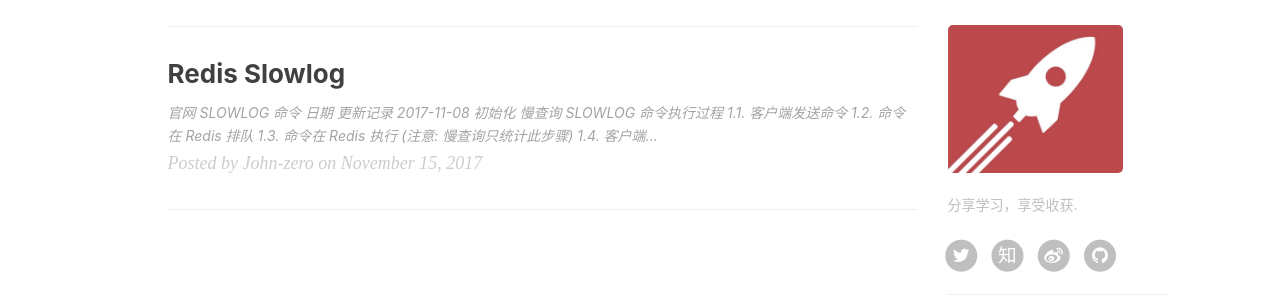
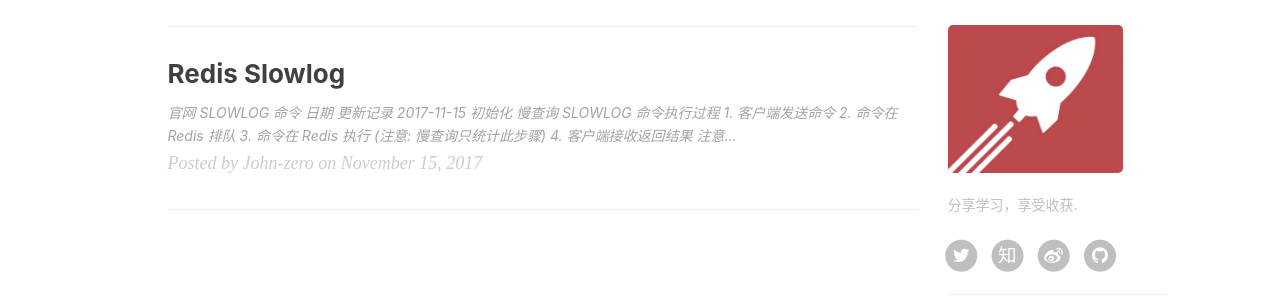
Before and after one commit to John-zero/John-zero.github.io, a Jekyll site: the page built from index.html, in a window 1280 px wide. Shown: the part 601-898 px from the top of the page. Built offline with Jekyll 4.4.1, drawn with Linux system fonts in a browser that asks for light colours; nearby versions of some CDN libraries; the list of posts is cut into pages by our own code; comment, search, counter and statistics services are not loaded.

Commit message:
test markdown template

```diff
--- a/_posts/2017-11-15-redis-slowlog.markdown
+++ b/_posts/2017-11-15-redis-slowlog.markdown
@@ -17,20 +17,16 @@
 
 日期 		| 更新记录
 ------------|-----------------------
-2017-11-08	| 初始化 慢查询 SLOWLOG
+2017-11-15	| 初始化 慢查询 SLOWLOG
 
 ***
 
 **命令执行过程**
 
-1.1. 客户端发送命令
-
-1.2. 命令在 Redis 排队
-
-1.3. 命令在 Redis 执行 (注意: 慢查询只统计此步骤)
-
-1.4. 客户端接收返回结果
-
+	1. 客户端发送命令
+	2. 命令在 Redis 排队
+	3. 命令在 Redis 执行 (注意: 慢查询只统计此步骤)
+	4. 客户端接收返回结果
 
 注意: 没有慢查询不代表客户端没有超时, 因为整个流程还涉及客户端和网络通信延迟等等...
 
```
